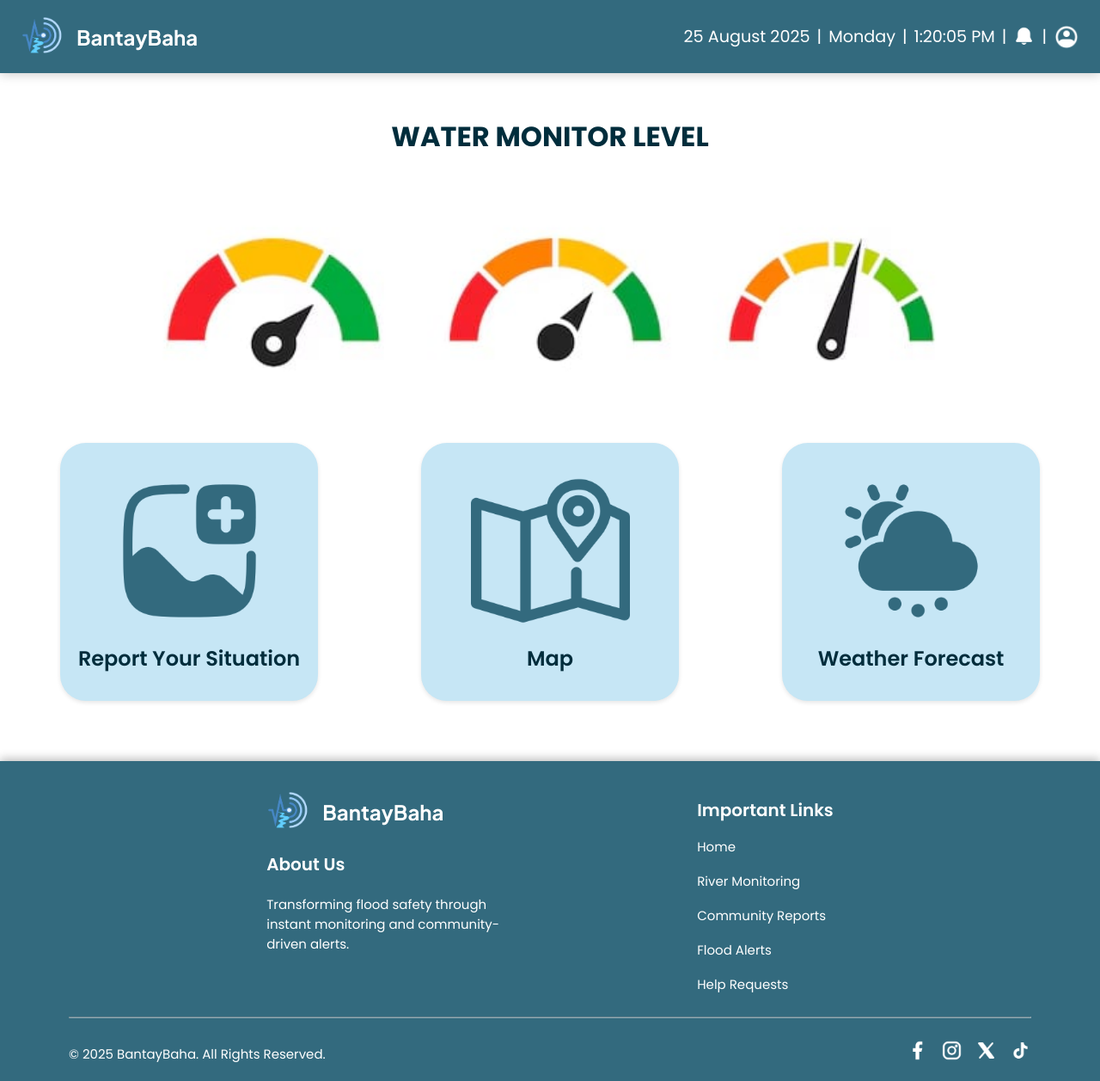
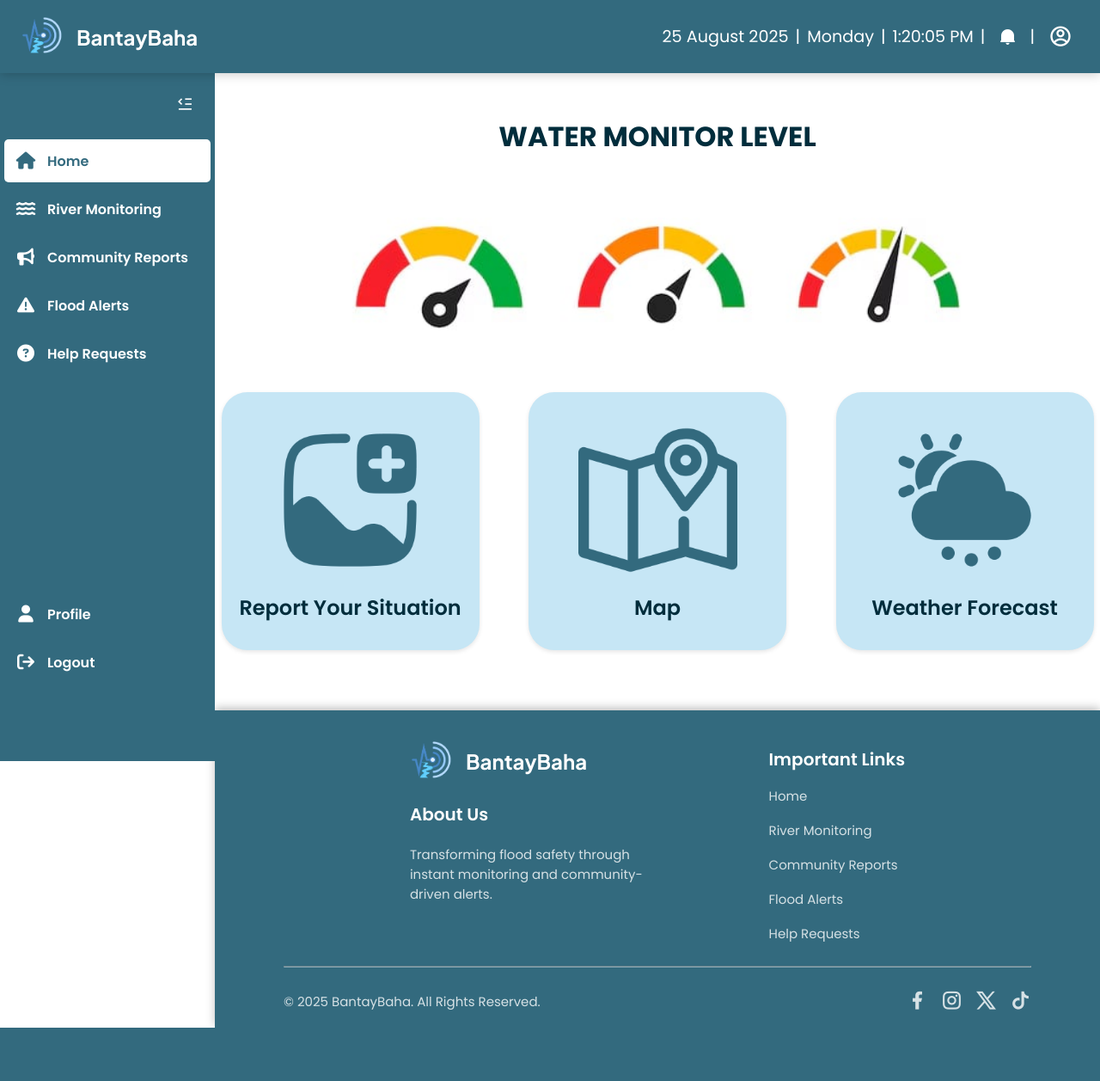
Before and after one commit to izyycodes/2025BSIT2DGroup2, a PHP site: page /pages/home.php in a window 1280 px wide. Shown: the whole page at 86% size. After the commit the page ends 1195 px from the top, so only its background shows below. Run offline with PHP 8.4, Linux system fonts and the light colour scheme; some libraries are stand-ins or nearby versions; some web fonts are replaced.

Commit message:
added sidebar

```diff
--- a/BantayBaha_website/css/footer.css
+++ b/BantayBaha_website/css/footer.css
@@ -32,6 +32,7 @@
 
 .footer-col p {
     font: 15px Poppins, sans-serif;
+    color: rgba(255, 255, 255, 0.8);
 }
 
 .footer-col h4 {
@@ -49,13 +50,33 @@
 
 .footer-col ul li a {
     text-decoration: none;
-    color: inherit;
+    color: rgba(255, 255, 255, 0.8);
     font: 400 15px Poppins, sans-serif;
+}
+
+.footer-col ul li a:hover {
+    color: #fff;
+    text-decoration: underline;
+    text-underline-offset: 3px;
 }
 
 .social-icons {
     display: flex;
     gap: 15px;
+}
+
+.social-icons a i {
+    font-size: 25px;
+    color: rgba(255, 255, 255, 0.8);
+    transition: 0.2s ease;
+}
+
+.social-icons a:hover {
+    transform: translateY(-2px);
+}
+
+.social-icons i:hover {
+    color: #fff;
 }
 
 @media screen and (max-width: 700px) {
--- a/BantayBaha_website/css/navbar.css
+++ b/BantayBaha_website/css/navbar.css
@@ -14,10 +14,11 @@
     justify-content: space-between;
     padding: 1rem 1.5rem;
     color: #fff;
-    position: sticky;
+    position: fixed;
     top: 0;
+    width: 100%;
     box-shadow: 0 0 13px 0 rgba(0, 0, 0, 0.25);
-    z-index: 3;
+    z-index: 10;
 }
 
 .logo {
@@ -110,7 +111,7 @@
         position: fixed;
         top: 88px;
         right: 0;
-        padding: 1.5rem;
+        padding: 1.2rem;
         background-color: #336A7E;
         box-shadow: 0px 5px 10px rgba(0, 0, 0, 0.3);
         border-radius: 5px;
@@ -131,14 +132,26 @@
     }
 
     .navbar label:hover {
-        transform: scale(1.05);
-        transition: all .2s;
+        background-color: rgba(135, 187, 208, 0.5);
+        padding: 5px 0;
+        border-radius: 5px;
     }
 }
 
-@media screen and (max-width: 510px) {
+@media screen and (max-width: 550px) {
+    #toggler:checked~.nav-text {
+        padding: .5rem;
+    }
+
     .nav-text {
-        font-size: 0.9rem;
-         width: 100%;
+        font-size: 16px;
+        width: 100%;
     }
 }
+
+@media screen and (max-width: 480px) {
+    .nav-text {
+        font-size: 14px;
+        gap: 5px;
+    }
+}
--- a/BantayBaha_website/css/sidebar.css
+++ b/BantayBaha_website/css/sidebar.css
@@ -1,5 +1,5 @@
 @import url('https://fonts.googleapis.com/css2?family=Alice&family=Plus+Jakarta+Sans:ital,wght@0,200..800;1,200..800&family=Poppins:ital,wght@0,100;0,200;0,300;0,400;0,500;0,600;0,700;0,800;0,900;1,100;1,200;1,300;1,400;1,500;1,600;1,700;1,800;1,900&display=swap');
-hellooo
+
 * {
     margin: 0;
     padding: 0;
@@ -11,60 +11,123 @@
     position: relative;
     min-height: 100vh;
     width: 100%;
-    overflow: hidden;
 }
 
 .sidebar {
     position: fixed;
-    top: 0;
+    top: 85px;
     left: 0;
     height: 100%;
     width: 250px;
     background-color: #336A7E;
+    transition: 0.4s ease;
+    z-index: 2;
 }
 
-.sidebar #sidebar-btn {
-    position: absolute;
+.sidebar.collapsed {
+    width: 60px;
+}
+
+.sidebar-toggler {
+    display: flex;
+    justify-content: flex-end;
+    align-items: center;
+    padding: 15px;
+}
+
+.sidebar.collapsed .sidebar-toggler {
+    display: flex;
+    justify-content: center;
+}
+
+.sidebar #btn {
     color: #fff;
-    left: 90%;
-    top: 6px;
     font-size: 20px;
-    height: 50px;
-    width: 50px;
+    cursor: pointer;
     text-align: center;
-    line-height: 50px;
-    transform: translateX(-50%);
+    padding: 10px;
+}
+
+.sidebar #btn:hover {
+    background-color: rgba(135, 187, 208, 0.5);
+    border-radius: 5px;
 }
 
 .sidebar ul {
-    margin-top: 50px;
-}
-
-.sidebar ul li {
-    position: relative;
-    height: 50px;
-    width: 100%;
-    margin: 0;
     list-style: none;
-    line-height: 50px;
+    display: flex;
+    flex-direction: column;
+    gap: 6px;
     padding: 5px;
 }
 
 .sidebar ul li a {
     color: #fff;
     display: flex;
+    justify-content: flex-start;
     align-items: center;
+    border-radius: 8px;
     text-decoration: none;
-    transition: all 0.2s ease;
+    transition: 0.4s ease;
+    white-space: nowrap;
 }
 
-.sidebar ul li a:hover {
+.sidebar .links-name {
+    font-weight: 600;
+    transition: 0.4s ease;
+}
+
+.sidebar.collapsed .links-name {
+    opacity: 0;
+    pointer-events: none;
+}
+
+.sidebar ul li {
+    position: relative;
+}
+
+.sidebar.collapsed .tooltip {
+    display: block;
+}
+
+.sidebar .tooltip {
+    position: absolute;
+    top: -10px;
+    left: calc(100% + 15px);
+    background: #87BBD0;
+    color: #002D3C;
+    padding: 6px 12px;
+    border-radius: 8px;
+    font-weight: 600;
+    white-space: nowrap;
+    box-shadow: 0 5px 10px (0, 0, 0, 0.2);
+    opacity: 0;
+    pointer-events: none;
+    display: none;
+    transition: 0s;
+}
+
+.sidebar ul li:hover .tooltip {
+    opacity: 1;
+    pointer-events: auto;
+    transform: translateY(50%);
+    transition: 0.4s ease;
+}
+
+.sidebar ul li a:hover:not(.active) {
+    color: #336A7E;
+    background-color: #C6E6F5;
+    border-radius: 5px;
+}
+
+.sidebar a.active {
     color: #336A7E;
     background-color: #fff;
+    border-radius: 5px;
 }
 
-.sidebar ul li a i {
-    height: 50px;
+.sidebar ul li i {
+    font-size: 20px;
     min-width: 50px;
     border-radius: 12px;
     line-height: 50px;
@@ -73,8 +136,31 @@
 
 .sidebar .profile-logout {
     position: absolute;
-    color: #fff;
-    bottom: 0;
+    bottom: 85px;
     left: 0;
     width: 100%;
 }
+
+.home-content {
+    position: absolute;
+    width: calc(100% - 250px);
+    left: 250px;
+    transition: 0.4s ease;
+}
+
+.sidebar.collapsed ~ .home-content {
+    width: calc(100% - 60px);
+    left: 60px;
+}
+
+@media screen and (max-width: 600px) {
+    .home-content {
+        position: relative;
+        width: 100%;
+        left: 0;
+    }
+    .sidebar ~ .home-content {
+        width: 100%;
+        left: 0;
+    }
+}
--- a/BantayBaha_website/css/style.css
+++ b/BantayBaha_website/css/style.css
@@ -5,22 +5,22 @@
     font-family: Poppins, sans-serif;
 }
 
-.water-container, .map-container {
+.home-content .water-container, .home-content .map-container {
     display: flex;
     flex-direction: column;
     justify-content: center;
     align-items: center;
 }
 
-.water-container {
-    margin: 50px 50px 25px 50px;
+.home-content .water-container {
+    margin: 135px 50px 25px 50px;
 }
 
-.map-container {
+.home-content .map-container {
     margin: 50px 75px 75px 75px
 }
 
-.water-container h1, .map-container h1 {
+.home-content .water-container h1, .home-content .map-container h1 {
     text-align: center;
     text-transform: uppercase;
     color: #002D3C;
@@ -29,12 +29,12 @@
     margin-bottom: 30px;
 }
 
-.water-container img {
+.home-content .water-container img {
     width: 85%;
     height: auto;
 }
 
-.home-card-container {
+.home-content .home-card-container {
     display: flex;
     flex-wrap: wrap;
     justify-content: space-evenly;
@@ -43,7 +43,7 @@
     margin-bottom: 70px;
 }
 
-.home-card {
+.home-content .home-card {
     background-color: #C6E6F5;
     border-radius: 30px;
     width: 300px;
@@ -57,31 +57,49 @@
     gap: 15px;
 }
 
-.home-card:hover {
+.home-content .home-card:hover {
     transform: translateY(-5px);
     box-shadow: 0 6px 15px rgba(0,0,0,0.2);
     cursor: pointer;
 }
 
-.home-card h4 {
+.home-content .home-card img {
+    width: 185px;
+    height: 185px;
+}
+
+.home-content .home-card h4 {
     font-size: 1.5rem;
     font-weight: 600;
     color: #002D3C;
 }
 
-.map-container iframe {
+.home-content .map-container iframe {
     width: 100%;
     height: 750px;
     border: none;
 }
 
 @media screen and (max-width: 600px) {
-    .map-container {
+    .home-content .map-container {
         margin: 50px;
     }
-    .map-container iframe {
+    .home-content .map-container iframe {
         width: 100%;
         height: 500px;
         border: none;
     }
+    .home-content .home-card {
+        width: 250px;
+        height: 250px;
+    }
+    .home-content .home-card img {
+        width: 135px;
+        height: 135px;
+    }
+    .home-content .home-card h4 {
+        font-size: 1.2rem;
+        font-weight: 600;
+        color: #002D3C;
+    }
 }
--- a/BantayBaha_website/pages/home.php
+++ b/BantayBaha_website/pages/home.php
@@ -8,13 +8,15 @@
     <link href="https://cdn.jsdelivr.net/npm/remixicon@4.5.0/fonts/remixicon.css" rel="stylesheet">
     <link rel="stylesheet" href="../css/style.css">
     <link rel="stylesheet" href="../css/navbar.css">
+    <link rel="stylesheet" href="../css/sidebar.css">
     <link rel="stylesheet" href="../css/footer.css">
 </head>
 <body>
 
     <?php require "../views/home_navbar.php" ?>
+    <?php require "../views/sidebar.php" ?>
 
-    <main id="home-container">
+    <div class="home-content">
         <section class="water-container">
             <h1>Water Monitor Level</h1>
             <img src="../images/speedometer.jpg" alt="Speedometer">
@@ -22,26 +24,26 @@
 
         <section class="home-card-container">
             <div class="home-card">
-                <img width="185" height="185" src="../icons/report.png" alt="Report Your Situation" style="color: #336A7E;">
+                <img src="../icons/report.png" alt="Report Your Situation">
                 <h4>Report Your Situation</h4>
             </div>
             <div class="home-card" id="map">
-                <img width="185" height="185" src="../icons/map.png" alt="Map">
+                <img src="../icons/map.png" alt="Map">
                 <h4>Map</h4>
             </div>
             <div class="home-card">
-                <img width="185" height="185" src="../icons/weather.png" alt="Weather Forecast">
+                <img src="../icons/weather.png" alt="Weather Forecast">
                 <h4>Weather Forecast</h4>
             </div>
         </section>
-    </main>
 
-    <div class="map-container" id="map-container" style="display:none;">
-        <h1>Monitoring Site</h1>
-        <iframe src="https://www.google.com/maps/embed?pb=!1m18!1m12!1m3!1d3921.0837916690966!2d122.9626614745157!3d10.650598461503094!2m3!1f0!2f0!3f0!3m2!1i1024!2i768!4f13.1!3m3!1m2!1s0x33aed1b6d51c0973%3A0x56bf406758a5856d!2sHacienda%20sacio!5e0!3m2!1sen!2sph!4v1755414643945!5m2!1sen!2sph" allowfullscreen="" loading="lazy" referrerpolicy="no-referrer-when-downgrade"></iframe>
+        <div class="map-container" id="map-container" style="display:none;">
+            <h1>Monitoring Site</h1>
+            <iframe src="https://www.google.com/maps/embed?pb=!1m18!1m12!1m3!1d3921.0837916690966!2d122.9626614745157!3d10.650598461503094!2m3!1f0!2f0!3f0!3m2!1i1024!2i768!4f13.1!3m3!1m2!1s0x33aed1b6d51c0973%3A0x56bf406758a5856d!2sHacienda%20sacio!5e0!3m2!1sen!2sph!4v1755414643945!5m2!1sen!2sph" allowfullscreen="" loading="lazy" referrerpolicy="no-referrer-when-downgrade"></iframe>
+        </div>
+
+        <?php require "../views/footer.php" ?>
     </div>
-
-    <?php require "../views/footer.php" ?>
 
     <script>
          document.getElementById("map").addEventListener("click", function() {
--- a/BantayBaha_website/views/footer.php
+++ b/BantayBaha_website/views/footer.php
@@ -1,4 +1,8 @@
-<footer>
+<head>
+    <link href="https://cdn.jsdelivr.net/npm/remixicon@4.5.0/fonts/remixicon.css" rel="stylesheet">
+</head>
+<body>
+    <footer>
         <div class="footer-row1">
             <div class="footer-col">
 
@@ -15,7 +19,7 @@
             <div class="footer-col">
                 <h4>Important Links</h4>
                 <ul>
-                    <li><a href="">Home</a></li>
+                    <li><a href="../pages/home.php">Home</a></li>
                     <li><a href="">River Monitoring</a></li>
                     <li><a href="">Community Reports</a></li>
                     <li><a href="">Flood Alerts</a></li>
@@ -33,18 +37,19 @@
             </div>
             <div class="footer-col social-icons">
                 <a href="">
-                    <img width="25" height="25" src="../icons/fb.png" alt="Facebook">
+                    <i class="ri-facebook-fill"></i>
                 </a>
                 <a href="">
-                    <img width="25" height="25" src="../icons/ig.png" alt="Instagram">
+                    <i class="ri-instagram-line"></i>
                 </a>
                 <a href="">
-                    <img width="25" height="25"src="../icons/x.png" alt="X">
+                    <i class="ri-twitter-x-line"></i>
                 </a>
                 <a href="">
-                    <img width="25" height="25" src="../icons/tiktok.png" alt="Tiktok">
+                    <i class="ri-tiktok-fill"></i>
                 </a>
             </div>
         </div>
 
     </footer>
+</body>
--- a/BantayBaha_website/views/home_navbar.php
+++ b/BantayBaha_website/views/home_navbar.php
@@ -1,5 +1,8 @@
+<head>
+    <link href="https://cdn.jsdelivr.net/npm/remixicon@4.5.0/fonts/remixicon.css" rel="stylesheet">
+</head>
+<body>
     <header class="navbar">
-
         <input type="checkbox" id="toggler">
         <label for="toggler"><i class="ri-menu-line"></i></label>
 
@@ -22,11 +25,12 @@
             <span>|</span>
             <span id="time"></span>
             <span>|</span>
-        <img src="../icons/bell.png" alt="Bell" style="width: 25px; height: 25px;">
+            <i class="ri-notification-2-fill" style="font-size: 20px;"></i>
             <span>|</span>
-        <img src="../icons/profile.png" alt="Profile" style="width: 30px; height: 30px;">
+            <i class="ri-account-circle-line" style="font-size: 28px;"></i>
         </div>
 
     </header>
 
     <script src="../js/script.js"></script>
+</body>
--- a/BantayBaha_website/views/sidebar.php
+++ b/BantayBaha_website/views/sidebar.php
@@ -4,44 +4,44 @@
 </head>
 <body>
     <div class="sidebar">
-        <div class="menu">
-            <i class="ri-menu-fold-line" id="sidebar-btn"></i>
+        <div class="sidebar-toggler">
+            <i class="ri-menu-fold-line" id="btn"></i>
         </div>
         <ul class="side-list">
             <li>
-                <a href="">
+                <a href="../pages/home.php" class="active">
                     <i class="fa-solid fa-house"></i>
                     <span class="links-name">Home</span>
                 </a>
-                <!-- <span class="tooltio">Dashboard</span> -->
+                <span class="tooltip">Home</span>
             </li>
             <li>
                 <a href="">
                     <i class="fa-solid fa-water"></i>
                     <span class="links-name">River Monitoring</span>
                 </a>
-                <!-- <span class="tooltio">Dashboard</span> -->
+                <span class="tooltip">River Monitoring</span>
             </li>
             <li>
                 <a href="">
                     <i class="fa-solid fa-bullhorn"></i>
                     <span class="links-name">Community Reports</span>
                 </a>
-                <!-- <span class="tooltio">Dashboard</span> -->
+                <span class="tooltip">Community Reports</span>
             </li>
             <li>
                 <a href="">
                     <i class="fa-solid fa-triangle-exclamation"></i>
                     <span class="links-name">Flood Alerts</span>
                 </a>
-                <!-- <span class="tooltio">Dashboard</span> -->
+                <span class="tooltip">Flood Alerts</span>
             </li>
             <li>
                 <a href="">
                     <i class="fa-solid fa-circle-question"></i>
                     <span class="links-name">Help Requests</span>
                 </a>
-                <!-- <span class="tooltio">Dashboard</span> -->
+                <span class="tooltip">Help Requests</span>
             </li>
         </ul>
         <div class="profile-logout">
@@ -51,18 +51,55 @@
                         <i class="fa-solid fa-user"></i>
                         <span class="links-name">Profile</span>
                     </a>
-                    <!-- <span class="tooltio">Dashboard</span> -->
+                    <span class="tooltip">Profile</span>
                 </li>
                 <li>
                     <a href="">
                         <i class="fa-solid fa-arrow-right-from-bracket"></i>
                         <span class="links-name">Logout</span>
                     </a>
-                    <!-- <span class="tooltio">Dashboard</span> -->
+                    <span class="tooltip">Logout</span>
                 </li>
             </ul>
         </div>
     </div>
 
     <script src="https://kit.fontawesome.com/c835d6c14b.js" crossorigin="anonymous"></script>
+    <script>
+        const sidebar = document.querySelector(".sidebar");
+        const sidebarToggler = document. querySelector(".sidebar-toggler");
+        const btn = document.querySelector("#btn");
+
+        // Toggle sidebar's collapsed state
+        sidebarToggler.addEventListener("click", (e) => {
+            e.stopPropagation(); // Prevent toggle click from being counted as "outside"
+            sidebar.classList.toggle("collapsed");
+
+            if (btn.classList.contains("ri-menu-fold-line")) {
+                btn.classList.replace("ri-menu-fold-line", "ri-menu-unfold-line");
+            } else {
+                btn.classList.replace("ri-menu-unfold-line", "ri-menu-fold-line");
+            }
+        });
+
+        // Collapse sidebar when clicking outside (only on mobile)
+        document.addEventListener("click", (event) => {
+            const isMobile = window.matchMedia("(max-width: 600px)").matches;
+            const clickedInsideSidebar = sidebar.contains(event.target);
+            const clickedToggler = sidebarToggler.contains(event.target);
+
+            if (
+                isMobile &&
+                !clickedInsideSidebar &&
+                !clickedToggler &&
+                !sidebar.classList.contains("collapsed")
+            ) {
+                sidebar.classList.add("collapsed");
+
+                // Reset icon back to "fold"
+                btn.classList.replace("ri-menu-unfold-line", "ri-menu-fold-line");
+            }
+        });
+
+    </script>
 </body>
```
Also changed, not shown: BantayBaha_website/css/index.css (+6 -1 lines), BantayBaha_website/pages/index.php (+5 -4 lines). Lines whose indentation alone changed are shown as unchanged.
